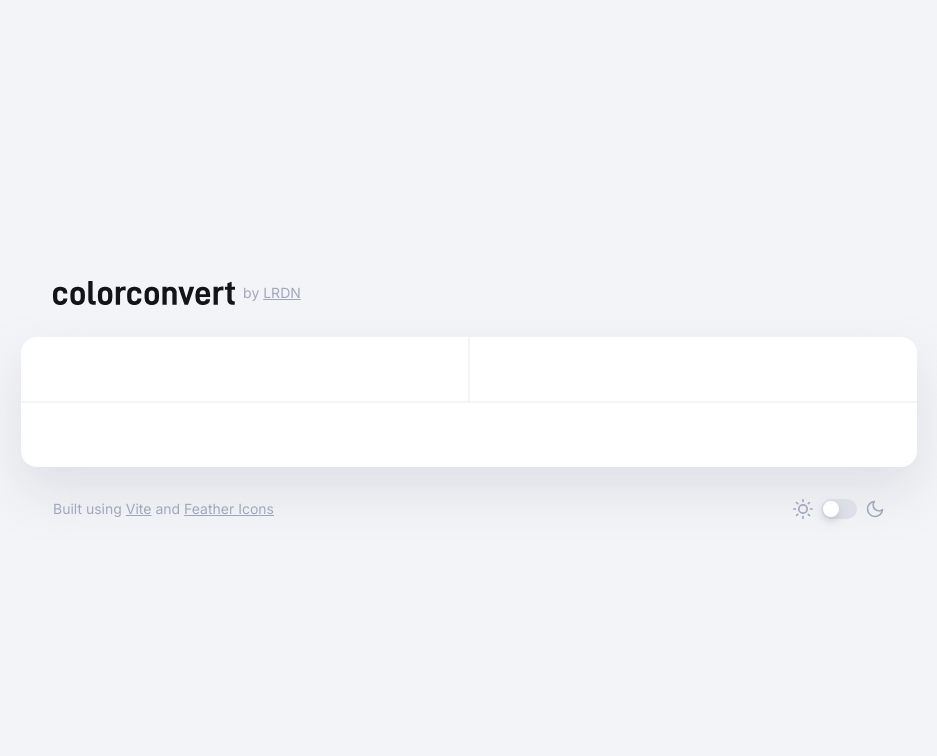
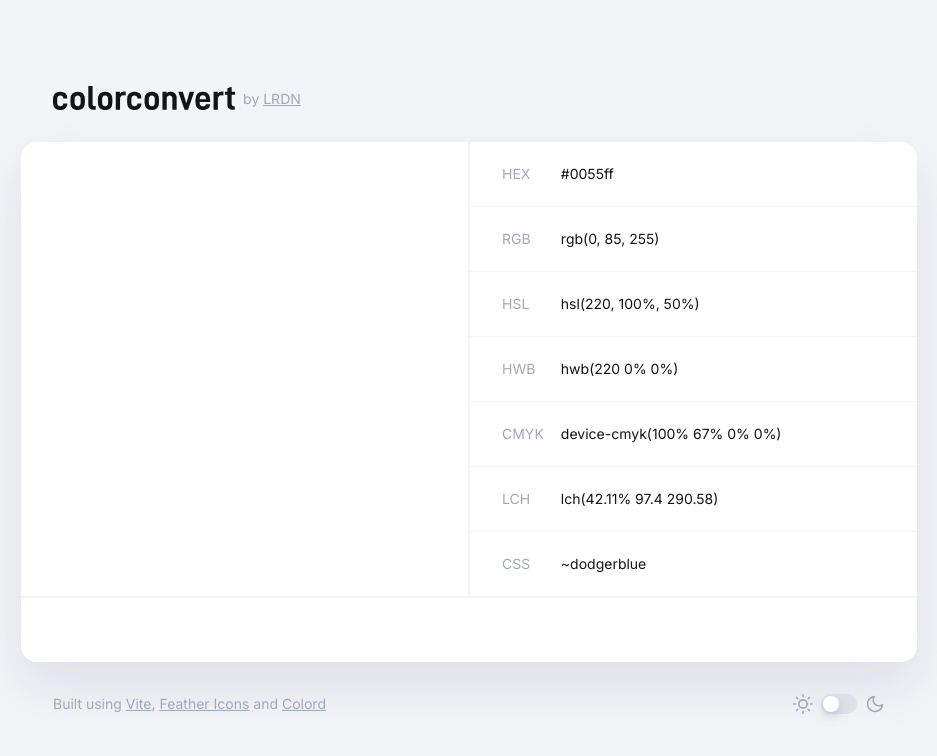
Before and after one commit to LRDN/colorconvert-app, a React (Vite) app: page / in a window 1280 px wide. Shown: the top 756 px of the page, without its empty margins (171-1108 px from the left). Built offline with nearby package versions, Linux system fonts and the light colour scheme.

Commit message:
Add color form functionality

```diff
--- a/package.json
+++ b/package.json
@@ -11,6 +11,7 @@
   "dependencies": {
     "@fontsource/inter": "^4.5.12",
     "clsx": "^1.2.1",
+    "colord": "^2.9.3",
     "normalize.css": "^8.0.1",
     "react": "^18.2.0",
     "react-dom": "^18.2.0",
--- a/src/components/ColorForm/ColorForm.module.scss
+++ b/src/components/ColorForm/ColorForm.module.scss
@@ -1,4 +1,33 @@
 .colorForm {
-  padding: var(--spacing-x-large);
   border-left: 0.0625rem solid var(--layout-body-border-color);
+
+  &__field {
+    display: flex;
+    height: 4rem;
+    cursor: text;
+    align-items: center;
+    padding: 0 var(--spacing-x-large);
+
+    &:first-child {
+      border-top-right-radius: var(--border-radius-large);
+    }
+
+    &:not(:last-child) {
+      border-bottom: 0.0625rem solid var(--input-border-color);
+    }
+
+    &--focus {
+      background-color: var(--input-focus-background-color);
+    }
+  }
+
+  &__label {
+    flex-basis: 15%;
+    user-select: none;
+    color: var(--body-color-soft);
+  }
+
+  &__input {
+    flex-basis: 85%;
+  }
 }
--- a/src/components/ColorForm/ColorForm.tsx
+++ b/src/components/ColorForm/ColorForm.tsx
@@ -1,8 +1,58 @@
-import type { FC } from 'react'
+import clsx from 'clsx'
+import { colord } from 'colord'
+import type { FC, FormEvent } from 'react'
+import colorModels from '@helpers/colorModels'
+import { useEffect, useRef, useState } from 'react'
 import styles from './ColorForm.module.scss'
 
 const ColorForm: FC = () => {
-  return <div className={styles.colorForm}></div>
+  const [color, setColor] = useState('#0055ff')
+  const [inputValue, setInputValue] = useState('')
+  const [focusedInput, setFocusedInput] = useState(null)
+  const inputRefs = useRef<Record<string, any>>({})
+
+  useEffect(() => {
+    if (colord(inputValue).isValid()) setColor(inputValue)
+  }, [inputValue])
+
+  return (
+    <div className={styles.colorForm}>
+      {Object.entries(colorModels).map(([id, model]) => {
+        const isFocusedInput = focusedInput === inputRefs.current[id]
+        const fieldClassName = clsx(styles.colorForm__field, {
+          [styles['colorForm__field--focus']]: isFocusedInput,
+        })
+
+        const handleChange = (event: FormEvent<HTMLInputElement>) => {
+          const matchesModel = event.currentTarget.value.match(model.regex)
+          setInputValue(matchesModel ? event.currentTarget.value : '')
+        }
+
+        const value = isFocusedInput
+          ? inputRefs.current[id].value
+          : model.converter(color)
+
+        return (
+          <div
+            key={id}
+            className={fieldClassName}
+            onClick={() => inputRefs.current[id].focus()}
+          >
+            <span className={styles.colorForm__label}>{id.toUpperCase()}</span>
+            <input
+              className={styles.colorForm__input}
+              ref={(ref) => (inputRefs.current[id] = ref)}
+              onFocus={() => setFocusedInput(inputRefs.current[id])}
+              onBlur={() => setFocusedInput(null)}
+              onChange={handleChange}
+              value={value}
+              type="text"
+            />
+          </div>
+        )
+      })}
+    </div>
+  )
 }
 
 export default ColorForm
--- a/src/components/Footer/Footer.tsx
+++ b/src/components/Footer/Footer.tsx
@@ -19,8 +19,9 @@ const Footer: FC<ComponentProps> = ({ className, ...props }) => {
   return (
     <footer className={footerClassName} {...props}>
       <div className={styles.footer__attribution}>
-        Built using <a href="https://github.com/vitejs/vite">Vite</a> and{' '}
-        <a href="https://github.com/feathericons/feather">Feather Icons</a>
+        Built using <a href="https://github.com/vitejs/vite">Vite</a>,{' '}
+        <a href="https://github.com/feathericons/feather">Feather Icons</a> and{' '}
+        <a href="https://github.com/omgovich/colord">Colord</a>
       </div>
       <Switch
         labelBefore={<Sun className={styles.footer__icon} />}
--- a/src/components/Header/Header.module.scss
+++ b/src/components/Header/Header.module.scss
@@ -3,7 +3,7 @@
   align-items: center;
 
   &__link {
-    margin-left: var(--spacing-x-small);
+    margin: 0.125rem 0 0 var(--spacing-x-small);
     color: var(--body-color-soft);
 
     a:hover {
--- /dev/null
+++ b/src/helpers/colorModels.ts
@@ -0,0 +1,41 @@
+import { colord, extend } from 'colord'
+import hwbPlugin from 'colord/plugins/hwb'
+import lchPlugin from 'colord/plugins/lch'
+import cmykPlugin from 'colord/plugins/cmyk'
+import namesPlugin from 'colord/plugins/names'
+
+extend([cmykPlugin, hwbPlugin, lchPlugin, namesPlugin])
+
+const colorModels = {
+  hex: {
+    regex: /^#?[0-9a-f]{0,8}$/i,
+    converter: (color: string) => colord(color).toHex(),
+  },
+  rgb: {
+    regex: /^r?g?b?a?\(?[0-9.,\s]*\)?$/i,
+    converter: (color: string) => colord(color).toRgbString(),
+  },
+  hsl: {
+    regex: /^h?s?l?a?\(?[0-9%.,\s]*\)?$/i,
+    converter: (color: string) => colord(color).toHslString(),
+  },
+  hwb: {
+    regex: /^h?w?b?\(?[0-9%./\s]*\)?$/i,
+    converter: (color: string) => colord(color).toHwbString(),
+  },
+  cmyk: {
+    regex: /^d?e?v?i?c?e?-?c?m?y?k?\(?[0-9%./\s]*\)?$/i,
+    converter: (color: string) => colord(color).toCmykString(),
+  },
+  lch: {
+    regex: /^l?c?h?\(?[0-9%./\s]*\)?$/i,
+    converter: (color: string) => colord(color).toLchString(),
+  },
+  css: {
+    regex: /^~?[a-z]*$/i,
+    converter: (color: string) =>
+      colord(color).toName() || '~' + colord(color).toName({ closest: true }),
+  },
+}
+
+export default colorModels
--- a/src/styles/styles.scss
+++ b/src/styles/styles.scss
@@ -9,6 +9,11 @@ body {
   line-height: var(--line-height-normal);
   background-color: var(--body-background-color);
 
+  ::selection {
+    color: var(--body-background-color);
+    background-color: var(--body-color);
+  }
+
   a {
     color: currentColor;
     text-decoration: underline;
@@ -17,4 +22,12 @@ body {
   strong {
     font-weight: var(--font-weight-bold);
   }
+
+  input {
+    color: currentColor;
+    background: transparent;
+    appearance: none;
+    outline: none;
+    border: none;
+  }
 }
--- a/src/styles/themes.scss
+++ b/src/styles/themes.scss
@@ -12,6 +12,9 @@
   --switch-background-color: #{$gray-30};
   --switch-handle-background-color: #{$white};
   --switch-handle-box-shadow-color: #{rgba($gray-50, 0.5)};
+
+  --input-border-color: #{$gray-10};
+  --input-focus-background-color: #{rgba($gray-10, 0.5)};
 }
 
 [data-theme='dark'] {
@@ -26,4 +29,7 @@
   --switch-background-color: #{$gray-80};
   --switch-handle-background-color: #{$gray-100};
   --switch-handle-box-shadow-color: transparent;
+
+  --input-border-color: #{$gray-80};
+  --input-focus-background-color: #{rgba($gray-80, 0.5)};
 }
--- a/tsconfig.json
+++ b/tsconfig.json
@@ -19,6 +19,7 @@
     "paths": {
       "@components/*": ["components/*"],
       "@context/*": ["context/*"],
+      "@helpers/*": ["helpers/*"],
       "@hooks/*": ["hooks/*"],
       "@styles/*": ["styles/*"]
     }
```
Also changed, not shown: 1 other file (tests, documents, lock files or other folders).
